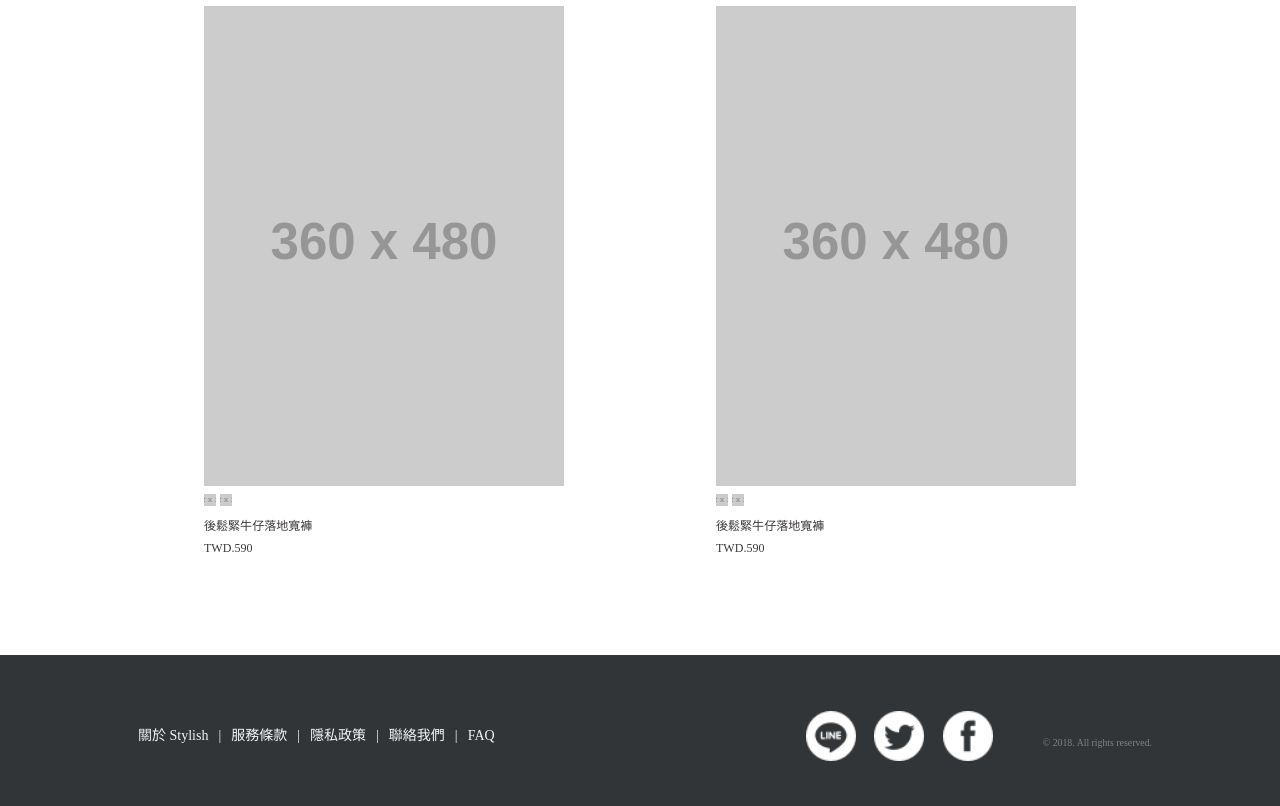
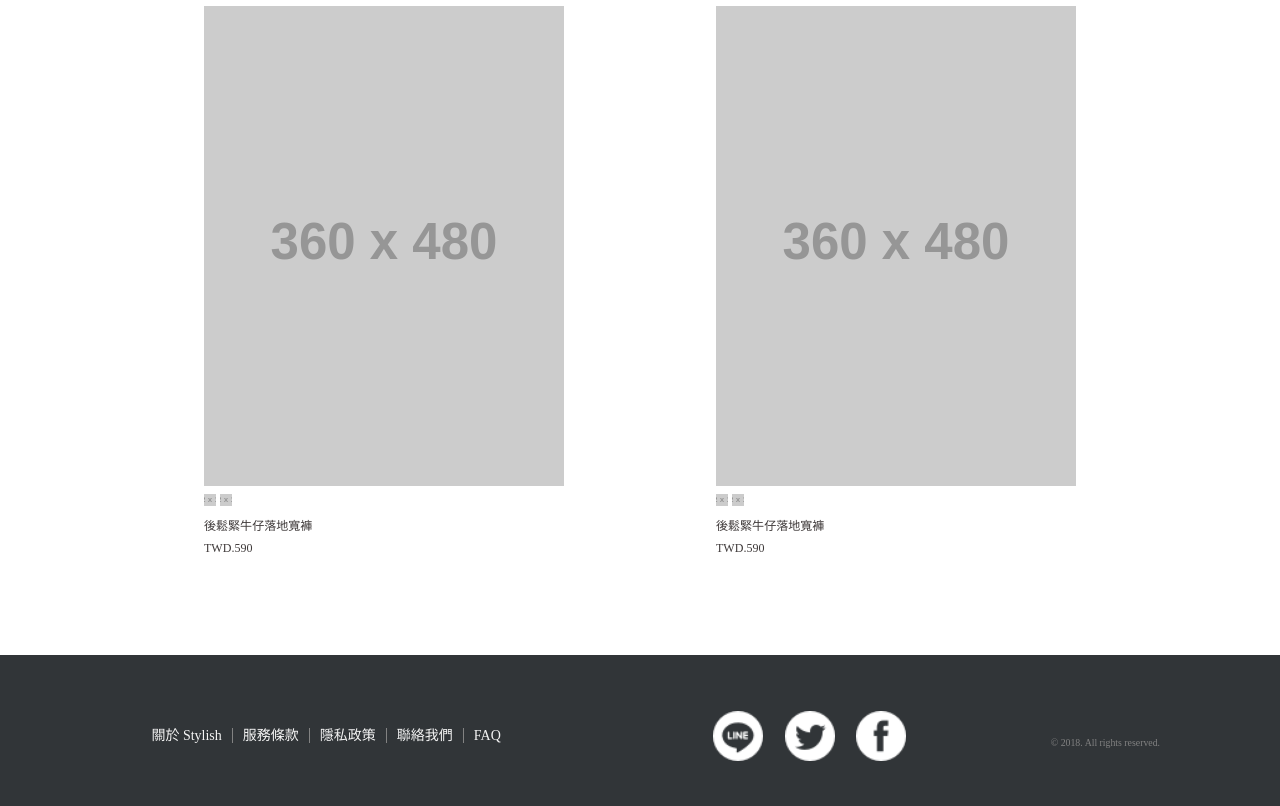
Before and after one commit to AislynYC/aislynyc.github.io, a website: page students/aislyn/stylish/index.html in a window 1280 px wide. Shown: the part 1618-2424 px from the top of the page. Drawn offline with Linux system fonts and the light colour scheme; placeholder pictures from the web are drawn by us.

Commit message:
fix duplicate footer

```diff
--- a/students/aislyn/stylish/css/style.css
+++ b/students/aislyn/stylish/css/style.css
@@ -12,15 +12,12 @@ html {
   display: flex;
   height: 52px;
 }
+
 .logo {
   position: relative;
   height: 20px;
   margin: 0 auto;
   padding: 16px 0;
-}
-
-.non-mobile {
-  display: none;
 }
 
 .search {
@@ -144,28 +141,39 @@ html {
   margin-bottom: 60px;
 }
 
-.footer-row {
+.wrap {
   display: flex;
   justify-content: space-around;
 }
 
+.main-footer ul {
+  height: 100px;
+  display: flex;
+  flex-flow: column wrap;
+}
+
 .main-footer,
-.main-footer .local-link a {
+.main-footer a {
   background-color: #313538;
   color: #f5f5f5;
 }
 
-.main-footer .local-link a {
+.main-footer a {
   line-height: 20px;
+  padding-right: 20px;
 }
 
-.main-footer .local-link li {
+.main-footer li {
   margin-bottom: 8px;
 }
 
+.external-link {
+  line-height: 80px;
+}
 .external-logo {
   display: inline-block;
   width: 1.43rem;
+  margin: 3px;
 }
 
 .copyright {
@@ -188,13 +196,13 @@ html {
 /************==== Media Queries =====***********/
 @media (min-width: 1024px) {
   /* Non-mobile setting */
-  .mobile {
+  /* .mobile {
     display: none;
   }
 
   .non-mobile {
     display: block;
-  }
+  } */
 
   .mobile-tool {
     display: none;
@@ -298,13 +306,14 @@ html {
     height: 115px;
     text-align: center;
     margin: 96px 0 0;
-    /* min-height: calc(100vh - 115px); */
+    display: flex;
+    justify-content: space-around;
   }
 
   .wrap {
     display: flex;
     margin: 0 auto;
-    width: 80%;
+    width: 60%;
   }
 
   .main-footer ul {
@@ -313,8 +322,13 @@ html {
 
   .main-footer a {
     color: #f5f5f5;
-    margin-left: 10px;
-    margin-right: 10px;
+    padding-left: 10px;
+    padding-right: 10px;
+    border-left: 1px solid #828282;
+  }
+
+  .main-footer li:nth-child(1) a {
+    border: none;
   }
 
   .main-footer a:hover {
@@ -324,6 +338,7 @@ html {
   .external-link {
     margin-left: auto;
   }
+
   .external-logo {
     vertical-align: middle;
     margin-left: 15px;
@@ -331,7 +346,7 @@ html {
   }
 
   .copyright p {
-    margin-left: 50px;
+    padding-right: 120px;
   }
 
   .main-footer a,
@@ -362,7 +377,7 @@ html {
   }
 
   .main-footer a {
-    margin-left: 30px;
-    margin-right: 30px;
+    padding-left: 30px;
+    padding-right: 30px;
   }
 }
--- a/students/aislyn/stylish/index.html
+++ b/students/aislyn/stylish/index.html
@@ -11,7 +11,7 @@
   <body>
     <div class="container">
       <header>
-        <div class="mobile">
+        <!-- <div class="mobile">
           <div class="main-header">
             <img class="logo" src="./images/logo.png" alt="Stylish" />
             <div class="search">
@@ -27,9 +27,9 @@
               <li><a href="#">配件</a></li>
             </ul>
           </nav>
-        </div>
+        </div> -->
         <!-- NON-MOBILE HEAD Start-->
-        <div class="non-mobile">
+        <!-- <div class="non-mobile"> -->
         <div class="main-header">
           <img class="logo" src="./images/logo.png" alt="Stylish" />
           <nav>
@@ -61,13 +61,13 @@
           </div>
         </div>
         <div id="horizontal-divider"></div>
-        </div>
+        <!-- </div> -->
         <!-- NON-MOBILE HEAD End-->
         <div class="main-banner">
           <img src="https://fakeimg.pl/1920x500/fbe3b9/?text=Slider" />
         </div>
       </header>
-      <!-- PRODUCT-IMG Start -->
+      <!-- PRODUCT-AREA Start -->
       <div class="content-area">
         <div class="row">
           <div class="col">
@@ -180,8 +180,7 @@
           </div>
         </div>
       </div>
-
-      <!-- PRODUCT-IMG End -->
+      <!-- PRODUCT-AREA End -->
       <div class="mobile-tool">
         <a href="#" class="mobile-tool-btn">
           <div class="mobile-tool-wrap">
@@ -205,24 +204,16 @@
           </div>
         </a>
       </div>
-      <!-- MOBILE FOOTER Start-->
-      <div class="mobile">
       <div class="main-footer">
-          <div class="footer-row">
-            <div class="footer-col local-link">
+        <div class="wrap">
           <ul>
-                <li><a href="#">關於Stylish</a></li>
+            <li><a href="#">關於 Stylish</a></li>
             <li><a href="#">服務條款</a></li>
             <li><a href="#">隱私政策</a></li>
-              </ul>
-            </div>
-            <div class="footer-col local-link">
-              <ul>
             <li><a href="#">聯絡我們</a></li>
             <li><a href="#">FAQ</a></li>
           </ul>
-            </div>
-            <div class="footer-col external-link">
+          <div class="external-link">
             <img class="external-logo" src="./images/line.png" alt="Line" />
             <img
               class="external-logo"
@@ -241,42 +232,5 @@
         </div>
       </div>
     </div>
-      <!-- MOBILE FOOTER End-->
-      <!-- NON-MOBILE FOOTER Start-->
-      <div class="non-mobile">
-        <div class="main-footer">
-          <div class="wrap">
-            <ul>
-              <li><a href="#">關於 Stylish</a></li>
-              <div class="divider">|</div>
-              <li><a href="#">服務條款</a></li>
-              <div class="divider">|</div>
-              <li><a href="#">隱私政策</a></li>
-              <div class="divider">|</div>
-              <li><a href="#">聯絡我們</a></li>
-              <div class="divider">|</div>
-              <li><a href="#">FAQ</a></li>
-            </ul>
-            <div class="external-link">
-              <img class="external-logo" src="./images/line.png" alt="Line" />
-              <img
-                class="external-logo"
-                src="./images/twitter.png"
-                alt="Twitter"
-              />
-              <img
-                class="external-logo"
-                src="./images/facebook.png"
-                alt="Facebook"
-              />
-            </div>
-            <div class="copyright">
-              <p>&copy; 2018. All rights reserved.</p>
-            </div>
-          </div>
-        </div>
-      </div>
-      <!-- NON-MOBILE FOOTER End-->
-    </div>
   </body>
 </html>
```
Lines whose indentation alone changed are shown as unchanged.
